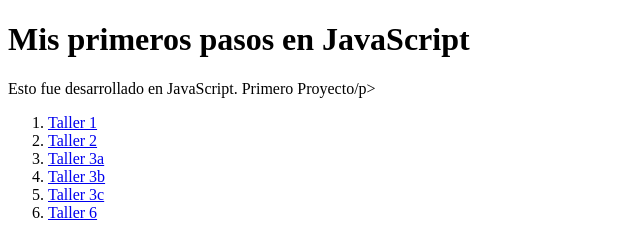
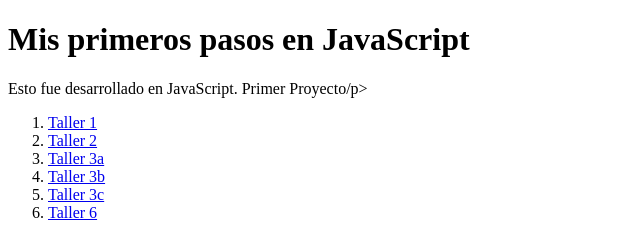
Before and after one commit to ivraindev/curso-practico-js, a plain HTML site: page index.html in a window 1280 px wide. Shown: the full height of the page, 0-640 px from the left. Drawn offline with Linux system fonts and the light colour scheme.

Commit message:
nueva modificacion

```diff
--- a/index.html
+++ b/index.html
@@ -11,7 +11,7 @@
         <h1>
             Mis primeros pasos en JavaScript
         </h1>
-        <p>Esto fue desarrollado en JavaScript. Primero Proyecto/p>
+        <p>Esto fue desarrollado en JavaScript. Primer Proyecto/p>
     </header>
     <section>
         <nav>
```
